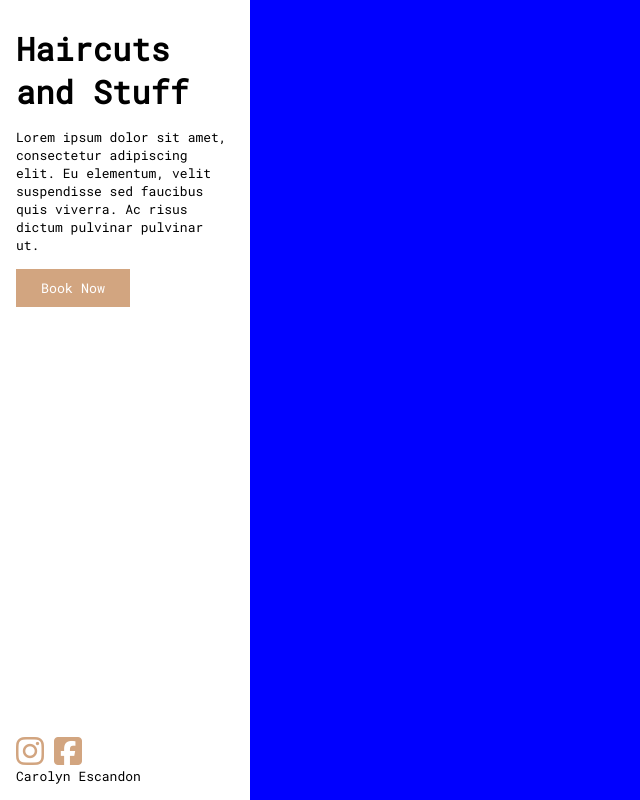
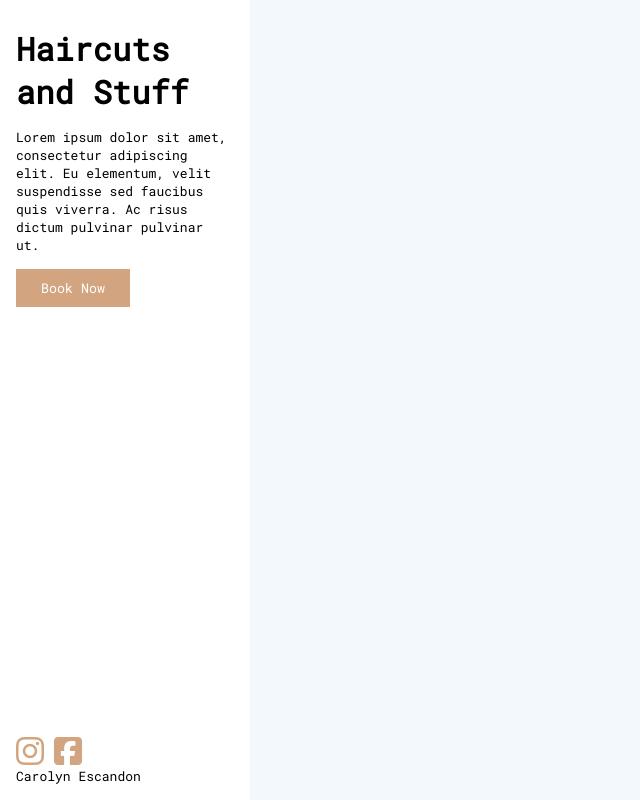
Before and after one commit to cjislegit/carolyn_blowouts, a React (Create React App) app: page / in a window 1280 px wide. Shown: the whole page, without its empty margins (0-640 px from the left). Built offline with nearby package versions, Linux system fonts and the light colour scheme.

Commit message:
Added background color to the gallery component

```diff
--- a/src/gallery.module.css
+++ b/src/gallery.module.css
@@ -1,6 +1,6 @@
 .gallery {
   height: 100vh;
-  background-color: blue;
+  background-color: var(--background-color);
   display: flex;
   flex-grow: 1;
 }
--- a/src/index.css
+++ b/src/index.css
@@ -9,6 +9,7 @@
 
 :root {
   --accent-color: #d2a580;
+  --background-color: #f3f8fc;
 }
 
 html,
```
